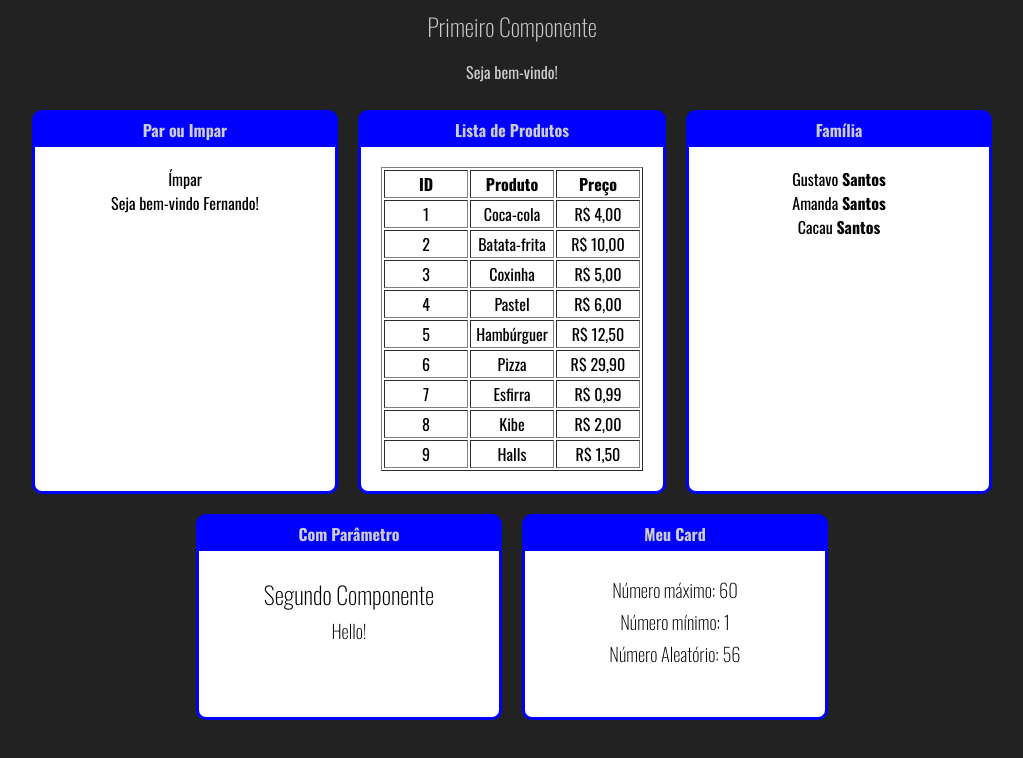
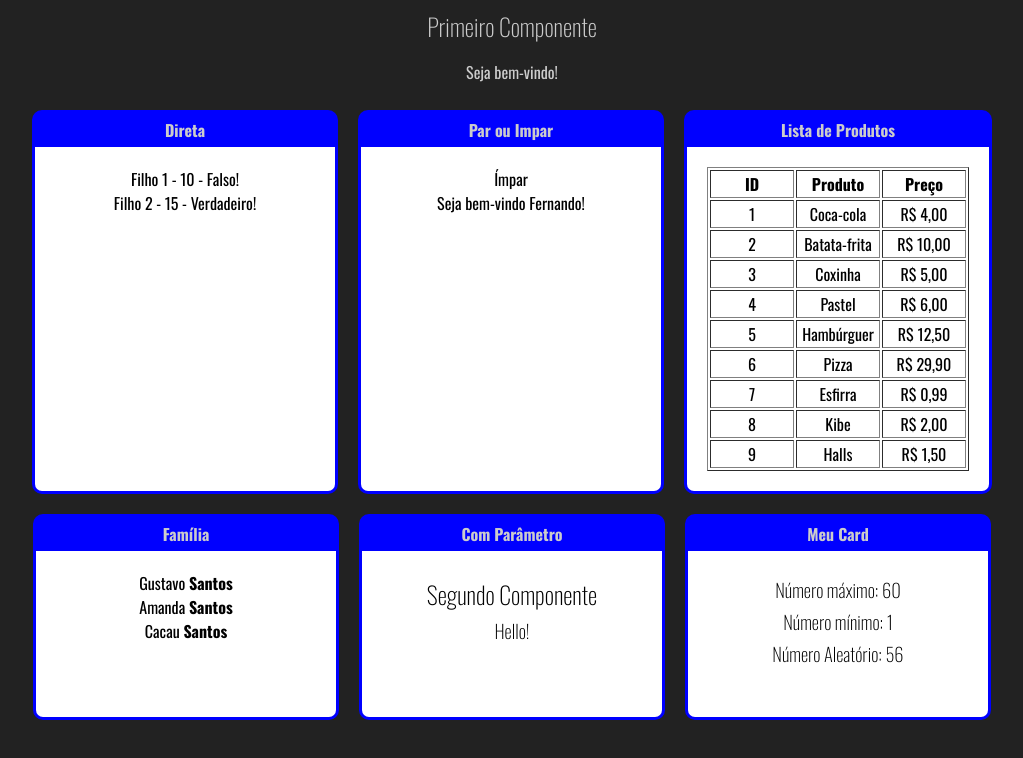
Before and after one commit to Guga-Santos/Udemy-Fundamentos-React, a React (Create React App) app: page / in a window 1280 px wide. Shown: the top 758 px of the page, without its empty margins (128-1151 px from the left). Built offline with nearby package versions, Linux system fonts and the light colour scheme.

Commit message:
fundamentos - Comunicacao Direta

```diff
--- a/src/App.jsx
+++ b/src/App.jsx
@@ -4,6 +4,7 @@ import Familia from "./components/basicos/Familia";
 import FamiliaMembro from "./components/basicos/FamiliaMembro";
 import Lista from "./components/basicos/Lista";
 import Primeiro from "./components/basicos/Primeiro";
+import DiretaPai from "./components/comunicacao/DiretaPai";
 import ParOuImpar from "./components/condicional/ParOuImpar";
 import UsuarioInfo from "./components/condicional/UsuarioInfo";
 import Card from "./components/layout/Card";
@@ -14,6 +15,9 @@ export default function App(props) {
     <div >
     <Primeiro />
     <div className="Cards">
+    <Card titulo="Direta">
+      <DiretaPai />
+    </Card>
     <Card titulo="Par ou Impar">
       <ParOuImpar numero={21}/>
       <UsuarioInfo usuario={{nome: "Fernando"}} />
--- /dev/null
+++ b/src/components/comunicacao/DiretaFilho.jsx
@@ -0,0 +1,9 @@
+export default function DiretaFilho(props) {
+  return (
+    <div>
+      <span>{props.texto} - </span>
+      <span>{props.numero} - </span>
+      <span>{props.bool ? 'Verdadeiro' : 'Falso'}!</span>
+    </div>
+  )
+}
--- /dev/null
+++ b/src/components/comunicacao/DiretaPai.jsx
@@ -0,0 +1,17 @@
+import DiretaFilho from "./DiretaFilho";
+
+export default function DiretaPai(props) {
+  return (
+    <div>
+      <DiretaFilho
+        texto="Filho 1"
+        numero={10}
+        bool={false} />
+
+      <DiretaFilho
+        texto="Filho 2"
+        numero={15}
+        bool={true} />
+    </div>
+  )
+}
```
